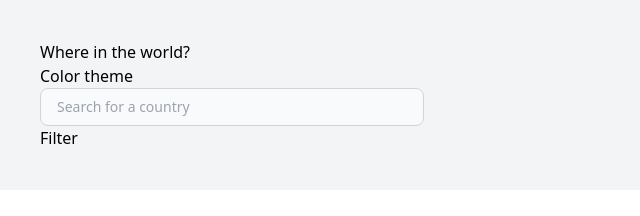
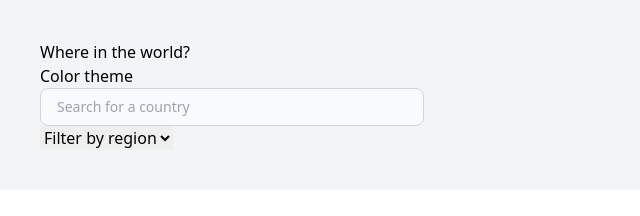
Before and after one commit to kkulek/countries-search-rest-api, a React (Create React App) app: page / in a window 1280 px wide. Shown: the top 216 px of the page, without its empty margins (0-640 px from the left). Built offline with nearby package versions, Linux system fonts and the light colour scheme; no server answers; the HTML template or start-up script is replaced by a standard one.

Commit message:
working filter component (w/o styling)

```diff
--- a/src/components/Filter.jsx
+++ b/src/components/Filter.jsx
@@ -1,5 +1,36 @@
+import {useEffect} from "react";
+
 export function Filter() {
+
+    useEffect(() => {
+        const filter = document.getElementById('filter');
+
+        filter.addEventListener('change', (e) => {
+            const {value} = e.target;
+            const countryRegion = document.querySelectorAll('.country-region');
+            countryRegion.forEach((region) => {
+
+                if (region.innerText.toLowerCase().includes(value.toLowerCase())) {
+                    region.parentElement.parentElement.style.display = 'flex'
+
+                } else {
+                    region.parentElement.parentElement.style.display = 'none'
+                }
+            })
+        })
+    }, [])
+
     return (
-        <div>Filter</div>
+        <>
+            <select name="region" id="filter" placeholder="test">
+                <option value="" >Filter by region</option>
+                <option value="africa">Africa</option>
+                <option value="americas">Americas</option>
+                <option value="antarctic">Antarctic</option>
+                <option value="asia">Asia</option>
+                <option value="europe">Europe</option>
+                <option value="oceania">Oceania</option>
+            </select>
+        </>
     )
 }
```
